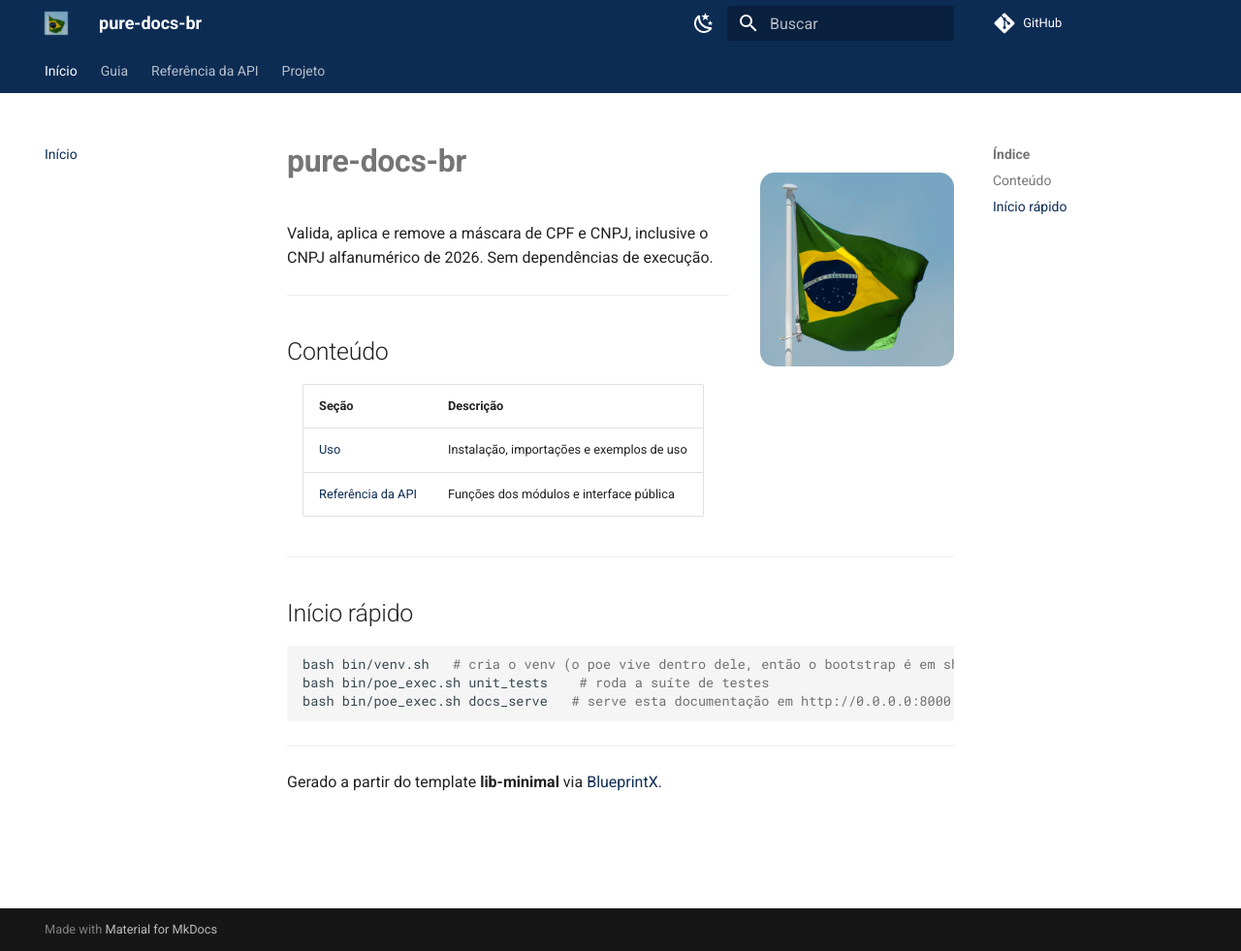
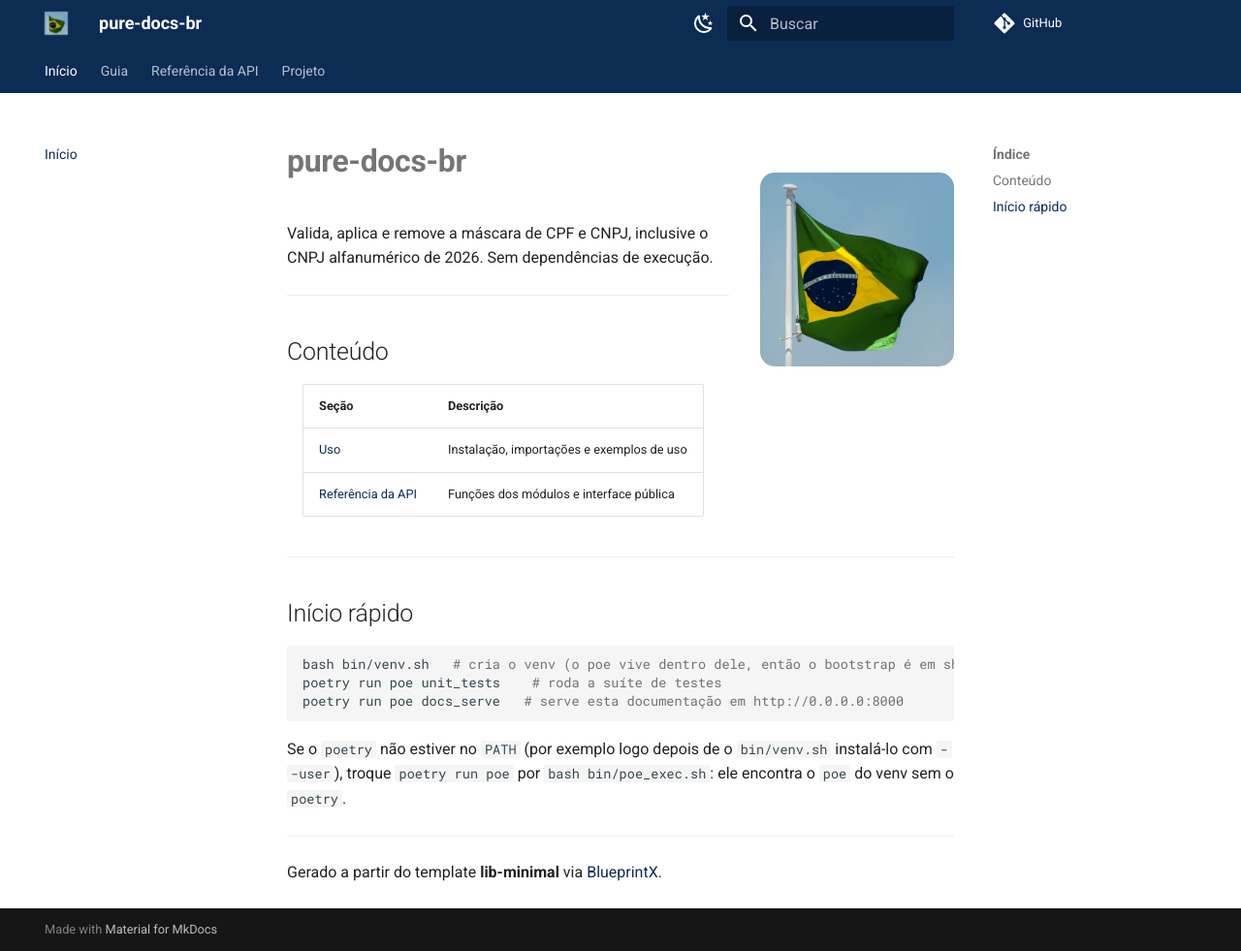
Before and after one commit to guilhermegor/pure-docs-br, an MkDocs documentation site: the page built from docs/index.md, in a window 1280 px wide and 981 px high. Shown: the whole window at 97% size. Built offline with MkDocs 1.6.1 and Material for MkDocs 9.7.7, drawn with Linux system fonts in a browser that asks for light colours; comment, search, counter and statistics services are not loaded; the version menu is left out.

Commit message:
docs: Portuguese description and poetry run poe (#13)
* docs: translate the package description to Portuguese

The README overview, the mkdocs site description and the pyproject
description (the PyPI summary) were still in English while the rest
of the docs are in Brazilian Portuguese. The GitHub About text was
updated to the same sentence.

Refs #1

* docs: prefer poetry run poe over the bin/poe_exec.sh wrapper

The owner prefers the command the community already knows. After
bin/venv.sh, poe lives in the project venv, so `poetry run poe <task>`
works wherever poetry is on PATH. bin/poe_exec.sh stays documented as
the fallback for a poetry missing from PATH, for example right after
venv.sh installed it with --user.

Refs #1

* docs: explain when bin/poe_exec.sh beats poetry run poe

Both run the same poe from the project venv. The wrapper still earns
its place in three cases: poetry missing from PATH, a corporate
TLS-inspecting network (it exports REQUESTS_CA_BUNDLE, SSL_CERT_FILE,
CURL_CA_BUNDLE and PIP_CERT from bin/corporate_ca.pem), and a clear
remedy message when poe is not installed.

Refs #1

* chore: ignore the generated .specs/_lessons/ mirror

generate_lesson_mirrors.sh writes a per-repo lesson index there. It is
generated and machine-local by convention, but nothing ignored it, so
it showed up as untracked work and tripped the uncommitted-worktree
guard.

Refs #1

* docs: name the poe_exec.sh fallback in the quick start

CodeRabbit on #13: when venv.sh installs Poetry outside PATH,
the quick-start commands fail with no hint on that page. Point to
bash bin/poe_exec.sh, which finds the venv poe without poetry.

Refs #1

````diff
--- a/docs/index.md
+++ b/docs/index.md
@@ -17,9 +17,13 @@ Valida, aplica e remove a máscara de CPF e CNPJ, inclusive o CNPJ alfanumérico
 
 ```bash
 bash bin/venv.sh   # cria o venv (o poe vive dentro dele, então o bootstrap é em shell)
-bash bin/poe_exec.sh unit_tests    # roda a suíte de testes
-bash bin/poe_exec.sh docs_serve   # serve esta documentação em http://0.0.0.0:8000
+poetry run poe unit_tests    # roda a suíte de testes
+poetry run poe docs_serve   # serve esta documentação em http://0.0.0.0:8000
 ```
+
+Se o `poetry` não estiver no `PATH` (por exemplo logo depois de o `bin/venv.sh` instalá-lo com
+`--user`), troque `poetry run poe` por `bash bin/poe_exec.sh`: ele encontra o `poe` do venv sem o
+`poetry`.
 
 ---
 
--- a/mkdocs.yml
+++ b/mkdocs.yml
@@ -1,5 +1,5 @@
 site_name: pure-docs-br
-site_description: "Validate, mask and unmask Brazilian document numbers (CPF, alphanumeric CNPJ)"
+site_description: "Valida, aplica e remove a máscara de documentos brasileiros"
 repo_url: https://github.com/guilhermegor/pure-docs-br
 nav:
   - Início: index.md
--- a/pyproject.toml
+++ b/pyproject.toml
@@ -1,7 +1,7 @@
 [tool.poetry]
 name = "pure-docs-br"
 version = "0.0.0"  # set from the git tag, see docs/contributing.md#releasing
-description = "Validate, mask and unmask Brazilian document numbers (CPF, alphanumeric CNPJ)"
+description = "Valida, aplica e remove a máscara de documentos brasileiros"
 authors = ["guilhermegor"]
 readme = "README.md"
 license = "MIT"
````
Also changed, not shown: README.md (+23 -9 lines), docs/contributing.md (+6 -4 lines), 1 other file.
